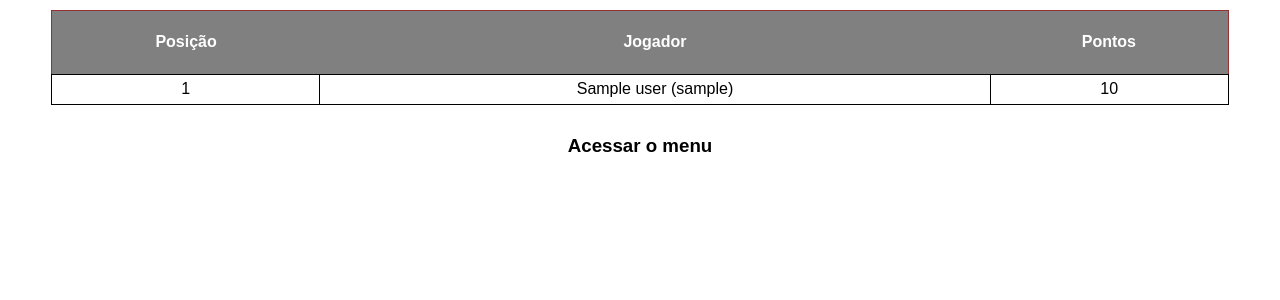
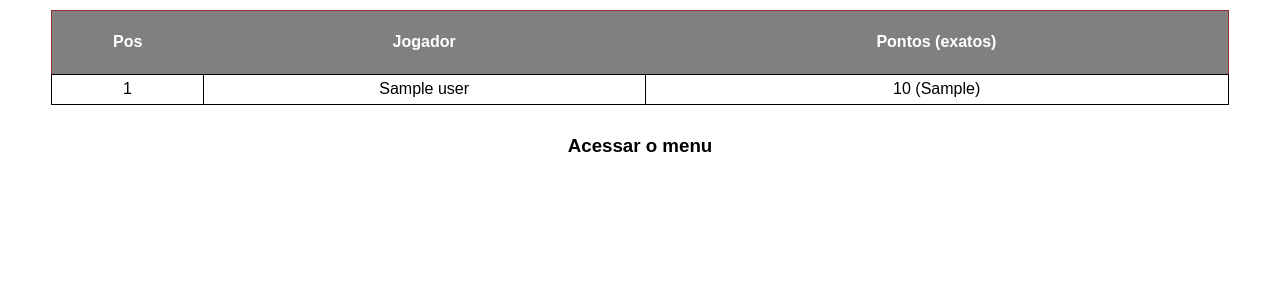
Before and after one commit to lfgodoi/world-cup-pool, a Flask app: page /ranking in a window 1280 px wide. Shown: the part 50-350 px from the top of the page. Run offline with Flask 2, Linux system fonts and the light colour scheme; the visitor is signed in with stand-in values (Sample User, id 1); a database or web service that is not in the repository returns one stand-in record (values such as "Sample title"); some libraries are stand-ins or nearby versions.

Commit message:
Exact guesses added to ranking page

```diff
--- a/app/dao/db_access.py
+++ b/app/dao/db_access.py
@@ -121,6 +121,7 @@ class DBAccess:
                 "name": result[0],
                 "username": result[1],
                 "score": result[2],
+                "exact_guesses": result[3],
                 "position": position
             }
             users.append(user)
--- a/app/templates/ranking.html
+++ b/app/templates/ranking.html
@@ -60,9 +60,9 @@
     <div class="content">
         <table class="table-match">
             <tr class="tr-header">
-                <td><h4>Posição</h4></td>
+                <td><h4>Pos</h4></td>
                 <td><h4>Jogador</h4></td>
-                <td><h4>Pontos</h4></td>
+                <td><h4>Pontos (exatos)</h4></td>
             </tr>
             {% for user in users %}
                 {% if loop.index %2 == 0 %}
@@ -71,8 +71,8 @@
                     <tr class="tr-ranking tr-odd">
                 {% endif %}
                         <td class="td-ranking">{{ user["position"] }}</td>
-                        <td class="td-ranking">{{ user["name"] }} ({{ user["username"] }})</td>
-                        <td class="td-ranking">{{ user["score"] }}</td>
+                        <td class="td-ranking">{{ user["name"] }}</td>
+                        <td class="td-ranking">{{ user["score"] }} ({{ user["exact_guesses"] }})</td>
                     </tr>
             {% endfor %}
         </table>
```
